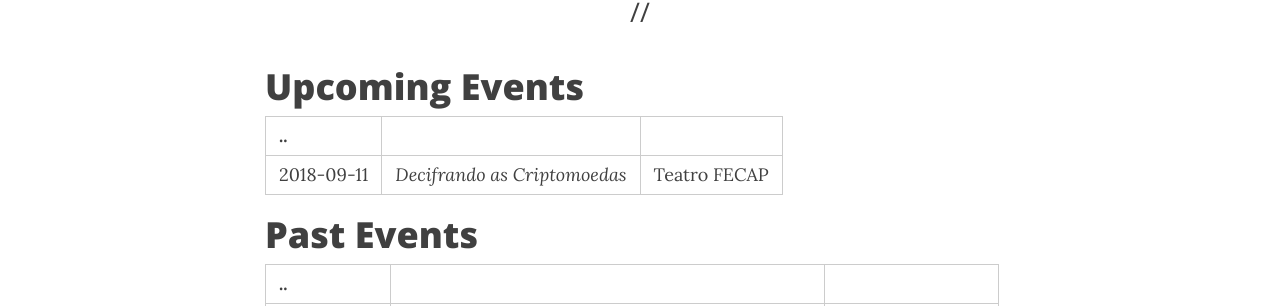
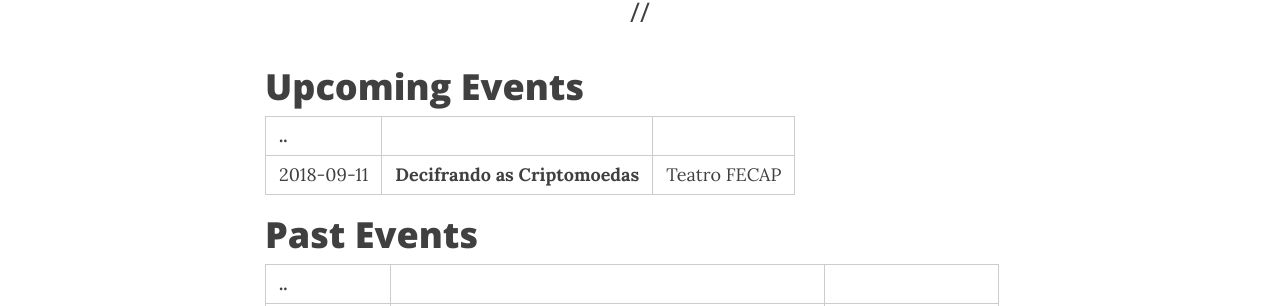
Before and after one commit to fecap/GenesisBlock, a Jekyll site: the page built from _pages/events.md, in a window 1280 px wide. Shown: the part 255-561 px from the top of the page. Built offline with Jekyll 4.4.1, drawn with Linux system fonts in a browser that asks for light colours; nearby versions of some CDN libraries.

```diff
--- a/_pages/events.md
+++ b/_pages/events.md
@@ -9,7 +9,7 @@ permalink: /events/
 
 ..|
 ----- | ----- | ----- |
-2018-09-11 | *Decifrando as Criptomoedas* | Teatro FECAP
+2018-09-11 | **Decifrando as Criptomoedas** | Teatro FECAP
 
 # Past Events
 
```
